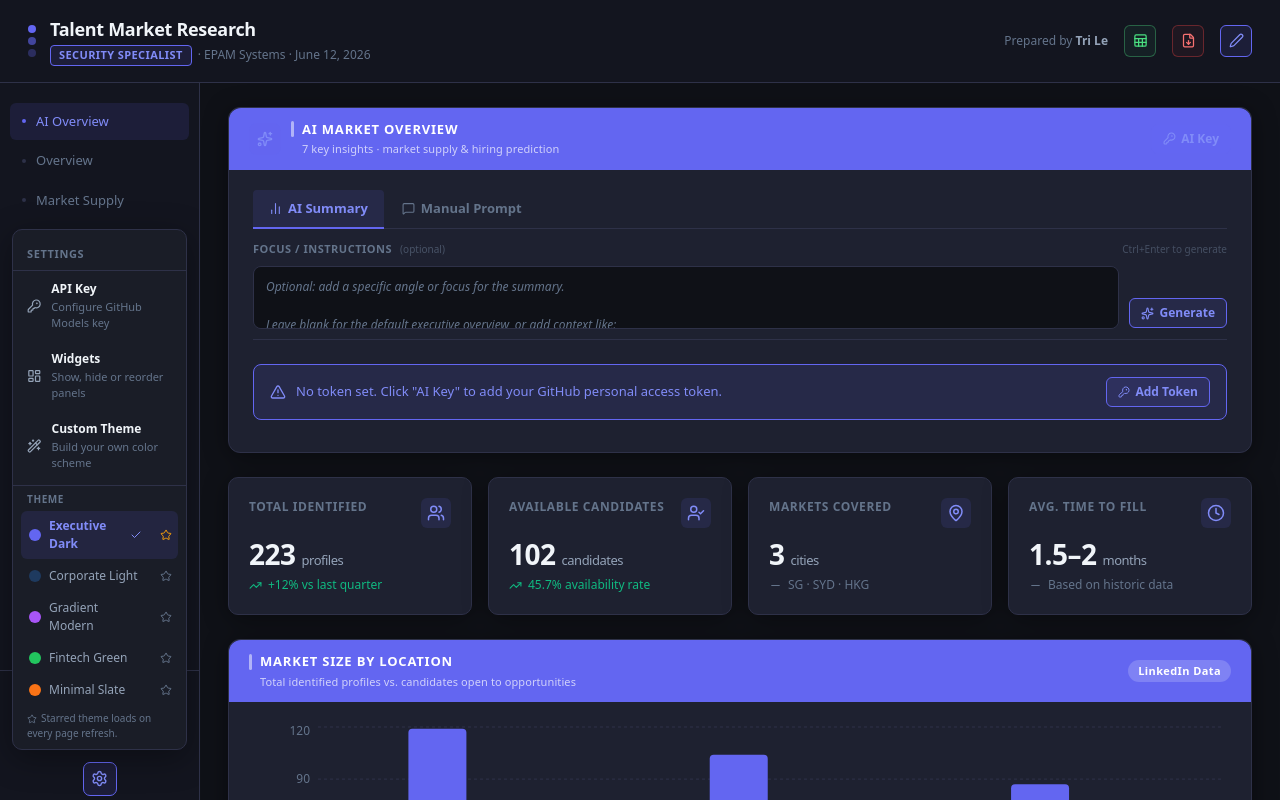
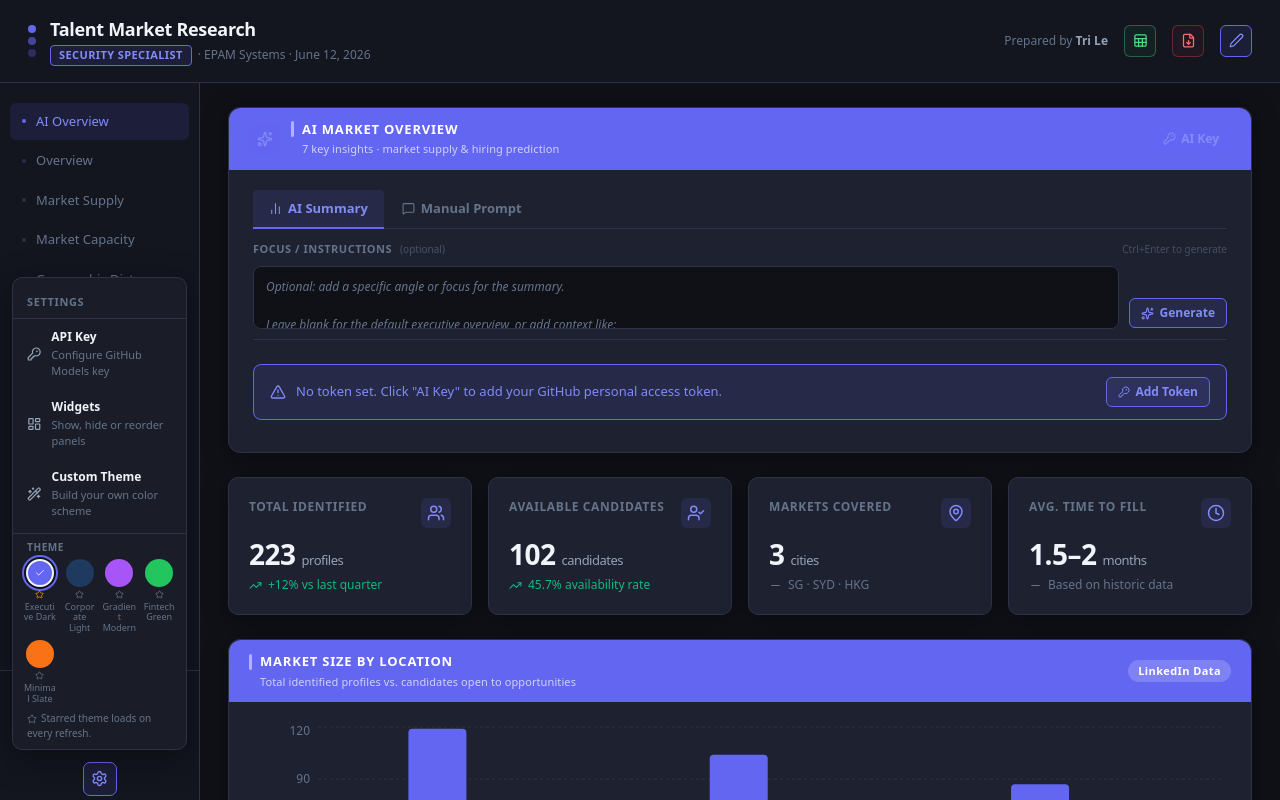
Before and after one commit to chrisdenomad/market-research-dashboard, a React (Vite) app: page / in a window 1280 px wide. Both pictures are taken after a click on the button 99 px from the left and 778 px from the top of the page. Shown: the top 800 px of the page. Built offline with nearby package versions, Linux system fonts and the light colour scheme.

Commit message:
Minimize theme selector to compact swatch grid in settings panel

```diff
--- a/src/App.css
+++ b/src/App.css
@@ -1160,87 +1160,70 @@ html, body, #root {
   color: var(--text-muted);
 }
 
-.settings-theme-list {
-  padding: 0 8px 6px;
-  display: flex;
-  flex-direction: column;
-  gap: 2px;
-}
-
-.settings-theme-row {
-  display: flex;
-  align-items: center;
-  gap: 4px;
-  border-radius: 6px;
-  overflow: hidden;
-}
-
-.settings-theme-row.active {
-  background: var(--accent-bg);
-}
-
-.settings-theme-btn {
-  flex: 1;
-  display: flex;
-  align-items: center;
-  gap: 8px;
-  padding: 6px 8px;
+/* Compact swatch grid */
+.settings-theme-grid {
+  display: grid;
+  grid-template-columns: repeat(4, 1fr);
+  gap: 6px;
+  padding: 0 10px 6px;
+}
+
+.settings-theme-cell {
+  display: flex;
+  flex-direction: column;
+  align-items: center;
+  gap: 3px;
+}
+
+.settings-theme-swatch-btn {
+  width: 28px;
+  height: 28px;
+  border-radius: 50%;
+  border: 2px solid transparent;
+  cursor: pointer;
+  display: flex;
+  align-items: center;
+  justify-content: center;
+  color: #fff;
+  transition: border-color 0.15s, transform 0.12s;
+  flex-shrink: 0;
+}
+
+.settings-theme-swatch-btn:hover {
+  transform: scale(1.15);
+  border-color: var(--text-muted);
+}
+
+.settings-theme-swatch-btn.active {
+  border-color: var(--text-primary);
+  box-shadow: 0 0 0 2px var(--bg-primary), 0 0 0 4px var(--accent);
+}
+
+.settings-theme-cell-name {
+  font-size: 9px;
+  color: var(--text-muted);
+  text-align: center;
+  line-height: 1.2;
+  word-break: break-word;
+}
+
+.settings-default-dot {
+  padding: 0;
   background: transparent;
   border: none;
   cursor: pointer;
-  border-radius: 6px;
-  color: var(--text-secondary);
-  font-size: 12px;
-  font-weight: 500;
-  text-align: left;
-  transition: background 0.12s;
-}
-
-.settings-theme-btn:hover {
-  background: var(--bg-hover);
-  color: var(--text-primary);
-}
-
-.settings-theme-row.active .settings-theme-btn {
-  color: var(--accent-light);
-  font-weight: 600;
-}
-
-.settings-theme-swatch {
-  width: 12px;
-  height: 12px;
-  border-radius: 50%;
-  flex-shrink: 0;
-}
-
-.settings-theme-name {
-  flex: 1;
-}
-
-.settings-theme-check {
-  color: var(--accent-light);
-  flex-shrink: 0;
-}
-
-.settings-default-btn {
-  padding: 5px 6px;
-  background: transparent;
-  border: none;
-  cursor: pointer;
-  color: var(--text-muted);
-  border-radius: 4px;
-  display: flex;
-  align-items: center;
-  transition: color 0.12s, background 0.12s;
-  flex-shrink: 0;
-}
-
-.settings-default-btn:hover {
+  color: var(--text-muted);
+  display: flex;
+  align-items: center;
+  justify-content: center;
+  transition: color 0.12s;
+}
+
+.settings-default-dot:hover {
   color: #f59e0b;
-  background: rgba(245,158,11,0.12);
-}
-
-.settings-default-btn.pinned {
+}
+
+.settings-default-dot.pinned {
   color: #f59e0b;
 }
 
--- a/src/components/Sidebar.jsx
+++ b/src/components/Sidebar.jsx
@@ -96,41 +96,35 @@ function SettingsPanel({ onOpenKeyModal, onManageWidgets, onOpenThemeBuilder, on
       {/* Theme picker */}
       <div className="settings-divider" />
       <p className="settings-section-label">Theme</p>
-      <div className="settings-theme-list">
+      <div className="settings-theme-grid">
         {themes.map((t) => {
-          const isActive   = theme.id === t.id
-          const isDefault  = defaultThemeId === t.id
+          const isActive  = theme.id === t.id
+          const isDefault = defaultThemeId === t.id
+          const color     = SWATCHES[t.id] ?? t.vars?.['--accent'] ?? '#6366f1'
           return (
-            <div
-              key={t.id}
-              className={`settings-theme-row ${isActive ? 'active' : ''}`}
-            >
+            <div key={t.id} className="settings-theme-cell" title={t.name}>
               <button
-                className="settings-theme-btn"
+                className={`settings-theme-swatch-btn ${isActive ? 'active' : ''}`}
+                style={{ background: color }}
                 onClick={() => setTheme(t)}
-                title={`Switch to ${t.name}`}
               >
-                <span
-                  className="settings-theme-swatch"
-                  style={{ background: SWATCHES[t.id] ?? t.vars?.['--accent'] ?? '#6366f1' }}
-                />
-                <span className="settings-theme-name">{t.name}</span>
-                {isActive && <Check size={12} className="settings-theme-check" />}
+                {isActive && <Check size={10} />}
               </button>
               <button
-                className={`settings-default-btn ${isDefault ? 'pinned' : ''}`}
+                className={`settings-default-dot ${isDefault ? 'pinned' : ''}`}
                 onClick={() => setDefaultTheme(t)}
                 title={isDefault ? 'Default theme' : 'Set as default'}
               >
-                <Star size={12} />
+                <Star size={9} />
               </button>
+              <span className="settings-theme-cell-name">{t.name}</span>
             </div>
           )
         })}
       </div>
       <p className="settings-hint">
         <Star size={10} style={{ display: 'inline', marginRight: 4, verticalAlign: 'middle' }} />
-        Starred theme loads on every page refresh.
+        Starred theme loads on every refresh.
       </p>
     </div>
   )
```
